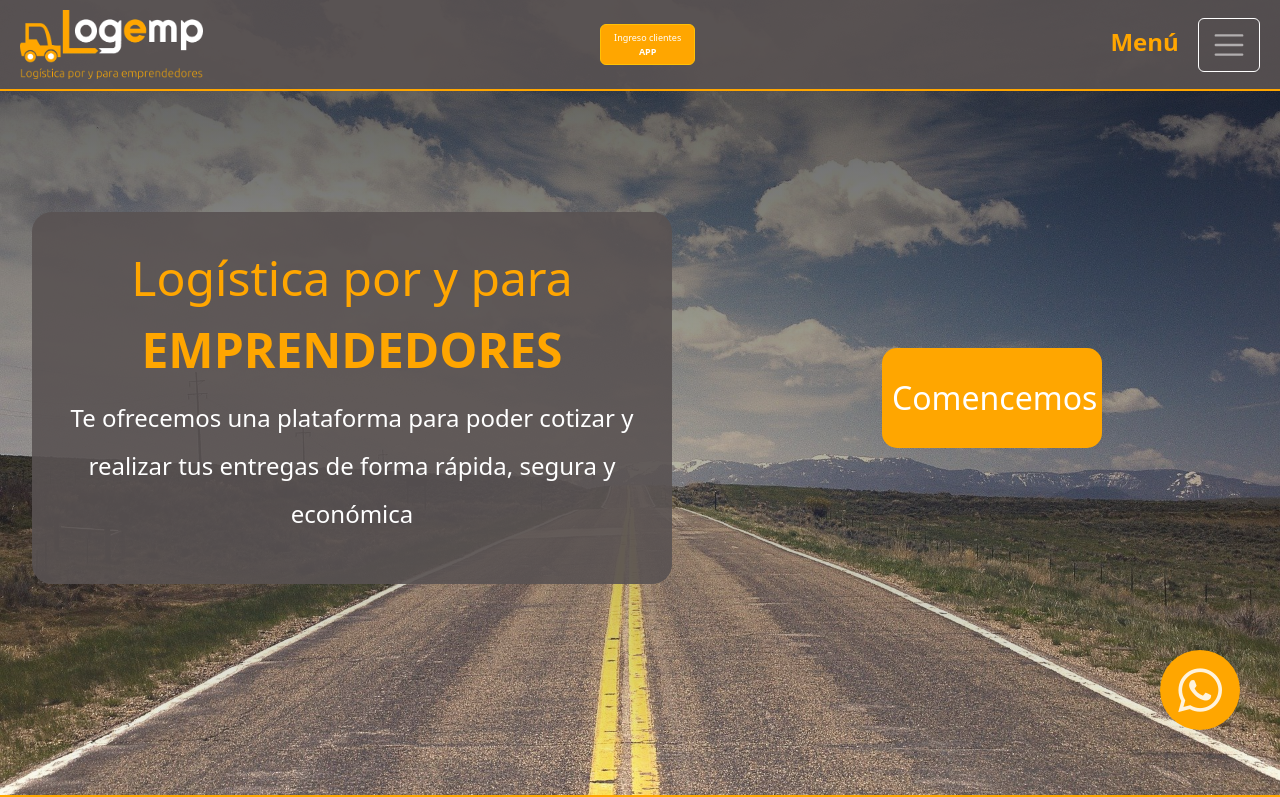
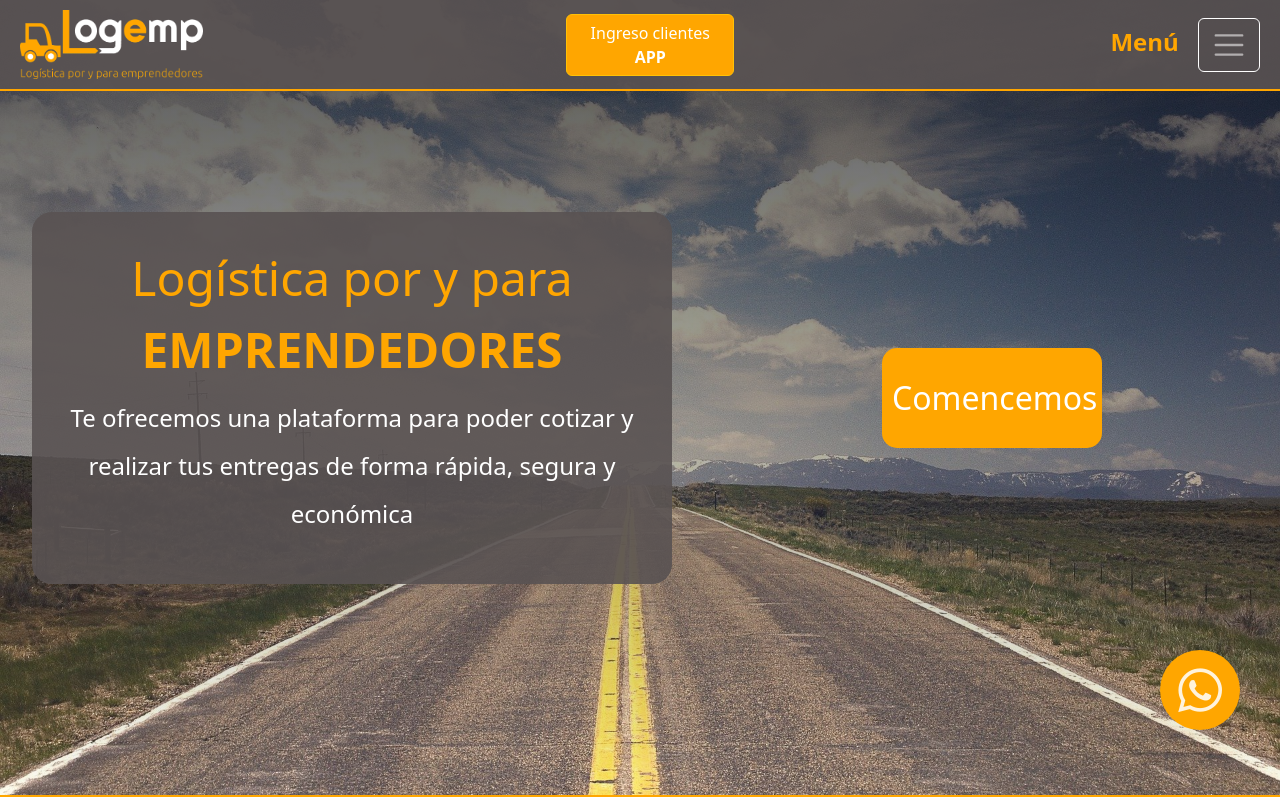
Before and after one commit to jpalesta/LogempSass, a plain HTML site: page index.html in a window 1280 px wide. Shown: the top 797 px of the page. Drawn offline with nearby package versions, Linux system fonts and the light colour scheme.

Commit message:
modificaciones nav

```diff
--- a/Scss/componentesComunes/_nav.scss
+++ b/Scss/componentesComunes/_nav.scss
@@ -11,8 +11,8 @@
 }
 
 .nav__btn {
-    width: 80%;
-    font-size: xx-small;
+    width: 90%;
+    font-size: x-small;
     color: white;
     background-color: $colorPrincipal;
     margin: 3px;
@@ -35,7 +35,7 @@
 @media only screen and (min-width: 576px) {
 
     .nav__btn {
-        font-size: xx-small;
+        font-size: medium;
     }
 }
 
```
Also changed, not shown: Scss/main.css, 1 other file.
